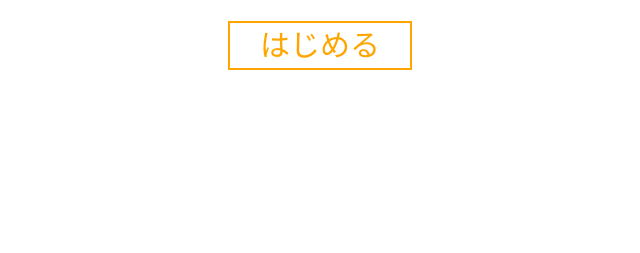
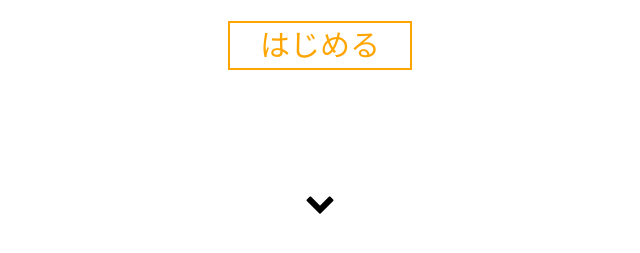
Before and after one commit to lyrian-app/lyrian_web, a React (Create React App) app in the folder frontend/: page / in a window 1280 px wide. Shown: the part 455-708 px from the top of the page, without its empty margins (320-960 px from the left). Built offline with nearby package versions, Linux system fonts and the light colour scheme.

Commit message:
Add ScrollBtn

```diff
--- a/frontend/src/components/page/lp/index.tsx
+++ b/frontend/src/components/page/lp/index.tsx
@@ -1,19 +1,23 @@
 import React from "react";
 
-import { RectBtn } from "../../ui/buttons";
+import { RectBtn, ScrollBtn } from "../../ui/buttons";
 import style from "./style.module.scss";
 
 export const LandingPage = () => {
+  let whatIsRef = React.createRef<HTMLDivElement>();
+
   return (
     <div className="l-lp">
       <div className={style.top}>
         <h1 className={style.title}>Lyrian Web</h1>
         <p className={style.description}>日本語の歌詞生成アプリケーション</p>
         <RectBtn value="はじめる" size="large" />
-        <div className="down_arrow"></div>
+        <div className={style.scrollBtn}>
+          <ScrollBtn jumpToRef={whatIsRef} arrow="down" />
+        </div>
       </div>
 
-      <div className="l-what_is">
+      <div className={style.whatIs} ref={whatIsRef}>
         <div className="description"></div>
         <div className="l-feature">
           <div className="feat box"></div>
--- a/frontend/src/components/page/lp/style.module.scss
+++ b/frontend/src/components/page/lp/style.module.scss
@@ -1,6 +1,7 @@
 @import "../../../assets/scss/var";
 
 .top {
+  position: relative;
   display: flex;
   align-items: center;
   justify-content: center;
@@ -16,7 +17,18 @@
     font-size: $font-m;
     margin-bottom: $font-m;
   }
+
+  & .scrollBtn {
+    position: absolute;
+    bottom: 15%;
+  }
 }
 
 .whatIs {
+  display: flex;
+  align-items: center;
+  justify-content: center;
+  flex-direction: column;
+  width: 100vw;
+  height: 100vh;
 }
```
